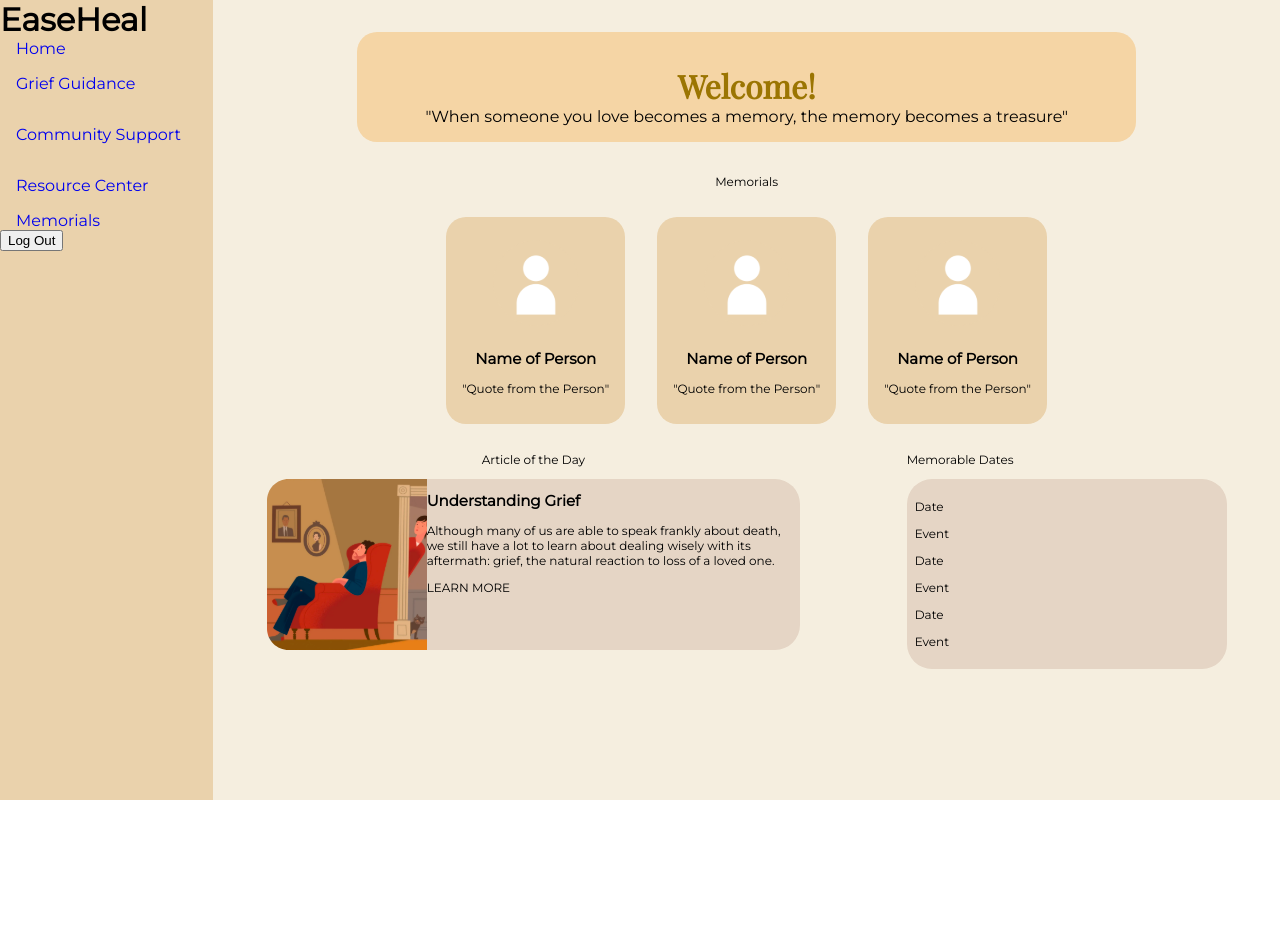
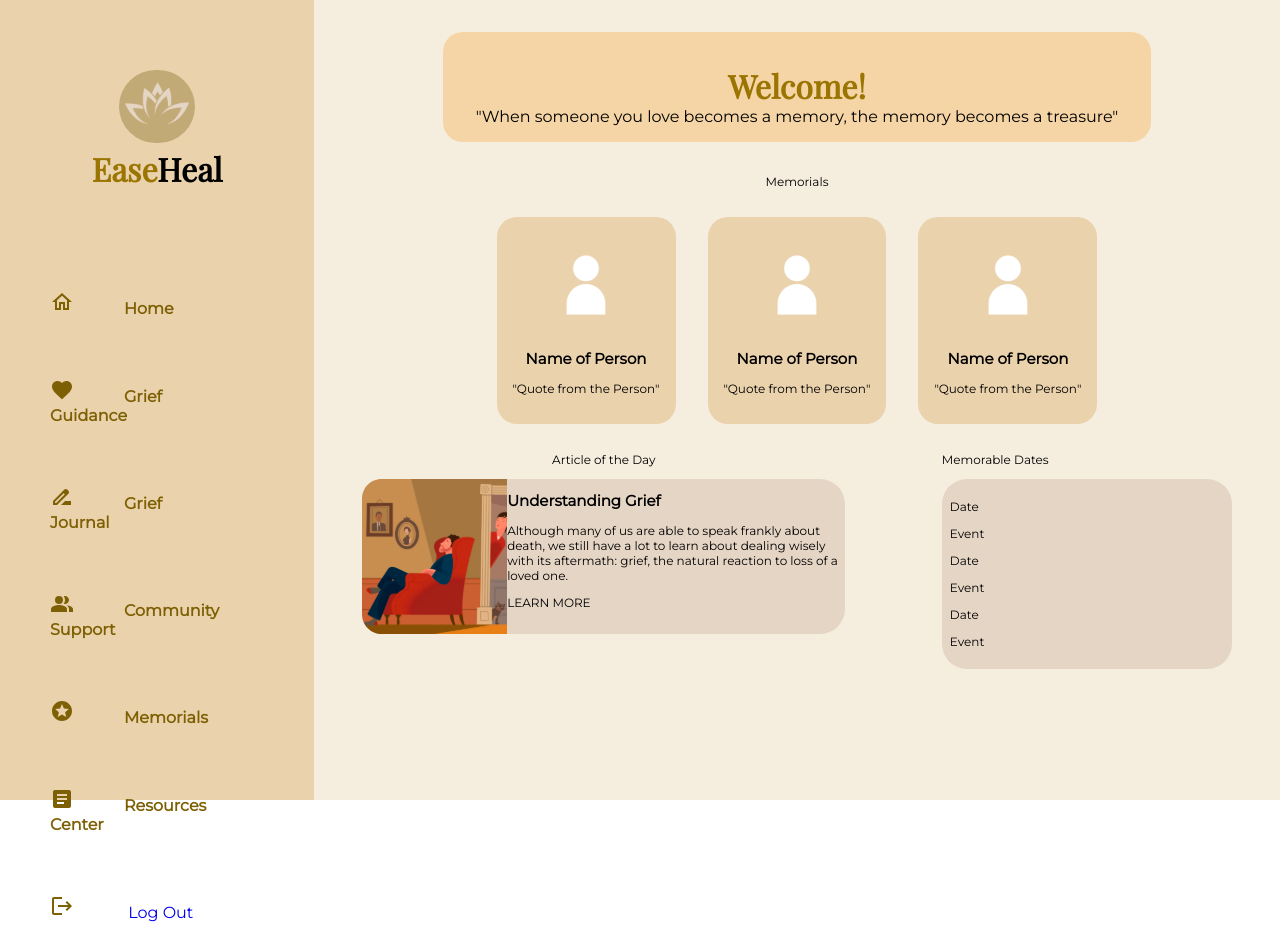
Before and after one commit to ooioiooGT/hack, a React (Create React App) app: page /Dashboard in a window 1280 px wide. Before the commit the page ends 800 px from the top, so only its background shows below. Built offline with nearby package versions, Linux system fonts and the light colour scheme; no server answers.

Commit message:
fixed css styles for nac

```diff
--- a/src/components/background.module.css
+++ b/src/components/background.module.css
@@ -27,7 +27,7 @@ body {
 .logoHeading {
   margin-top: 2rem;
   display: flex;
-  font-family: "Playfair Display", serif;
+
   font-size: 1.5rem;
   align-items: center;
   justify-content: center;
--- a/src/components/navbar/Navbar.js
+++ b/src/components/navbar/Navbar.js
@@ -36,7 +36,7 @@ function Navbar() {
             <h2>Admin</h2>
           </MenuItem>
 
-          <MenuItem component={<Link to="/Home" />} icon={<HomeOutlinedIcon />}>
+          <MenuItem component={<Link style={{ color: green[500]}} to="/Home" />} icon={<HomeOutlinedIcon />}>
             Home
           </MenuItem>
           <MenuItem component={<Link to="/Grief" />} icon={<FavoriteIcon />}>
@@ -48,6 +48,7 @@ function Navbar() {
           >
             Grief Journal
           </MenuItem>
+
           <MenuItem
             component={<Link to="/Community" />}
             icon={<PeopleAltIcon />}
--- a/src/components/navigation.js
+++ b/src/components/navigation.js
@@ -4,6 +4,15 @@ import logo from "./loginpage/logo.svg";
 import { logout } from "../api/firebase";
 import { async } from "@firebase/util";
 import { Link } from "react-router-dom";
+import HomeOutlinedIcon from "@mui/icons-material/HomeOutlined";
+import FavoriteIcon from "@mui/icons-material/Favorite";
+import DriveFileRenameOutlineIcon from "@mui/icons-material/DriveFileRenameOutline";
+import PeopleAltIcon from "@mui/icons-material/PeopleAlt";
+import StarsIcon from "@mui/icons-material/Stars";
+import ArticleIcon from "@mui/icons-material/Article";
+import MenuOutlinedIcon from "@mui/icons-material/MenuOutlined";
+import LogoutIcon from '@mui/icons-material/Logout';
+
 
 function Navigation({ body }) {
   async function handleLogout() {
@@ -15,38 +24,74 @@ function Navigation({ body }) {
   return (
     <div class={nav.overall}>
       <div class={nav.container}>
-        <div>
-          <image src={logo} alt="EaseHeal Logo" />
+        <div class={nav.logo}>
+          <img src={logo} alt="EaseHeal Logo" />
           <h1>
             <span id={nav.ease}>Ease</span>
             <span id={nav.heal}>Heal</span>
           </h1>
         </div>
+
         <div class={nav.menuItems}>
-          <Link to="/Dashboard">
+
+          <Link to="/Dashboard" >
+          <HomeOutlinedIcon  style={{ color: '7e6004' }}/>
+
             <a class={nav.item} href="#section">
               Home
             </a>
           </Link>
+          <Link to="#" >
+          <FavoriteIcon  style={{ color: '7e6004' }} />
 
             <a class={nav.item} href="#section">
               Grief Guidance
             </a>
+          </Link>
+
+          <Link to="#" >
+          <DriveFileRenameOutlineIcon  style={{ color: '7e6004' }}/>
+
+            <a class={nav.item} href="#section">
+              Grief Journal
+            </a>
+          </Link>
+
+          <Link to="#" >
+          <PeopleAltIcon  style={{ color: '7e6004' }} />
+
             <a class={nav.item} href="#section">
               Community Support
             </a>
-          <a class={nav.item} href="#section">
-            Resource Center
-          </a>
+          </Link>
+
+
+
 
           <Link to="/MemorialPage">
+          <StarsIcon  style={{ color: '7e6004' }}/>
             <a class={nav.item} href="#section">
               Memorials
             </a>
           </Link>
+
+          <Link to="#" >
+          <ArticleIcon  style={{ color: '7e6004' }}/>
+
+            <a class={nav.item} href="#section">
+              Resources Center
+            </a>
+          </Link>
+
+
+
           <Link to="/">
-            <button onClick={handleLogout}>Log Out </button>
+            <LogoutIcon style={{ color: '7e6004' }}/>
+
+            <a  style={{ color: '7e6004' }}onClick={handleLogout}> Log Out </a>
           </Link>
+
+          <image src={logo} alt="EaseHeal Logo" />
         </div>
       </div>
       <div class={nav.rightSection}>{body}</div>
--- a/src/components/navigation.module.css
+++ b/src/components/navigation.module.css
@@ -1,6 +1,6 @@
 .overall {
   display: grid;
-  grid-template-columns: 0.8fr 4fr;
+  grid-template-columns: 1.3fr 4fr;
 }
 
 .container {
@@ -12,6 +12,7 @@
 
 .menuItems {
   display: flex;
+
   flex-direction: column;
 }
 
@@ -21,9 +22,13 @@ h1 {
 
 /*nav items*/
 .item {
+
   text-decoration: none;
   padding: 1rem;
   text-align: left;
+  align-items: center;
+  color: #7e6004;
+  font-weight: bold;
 }
 
 .rightSection {
@@ -31,6 +36,28 @@ h1 {
   background-color: #f5eedf;
 }
 
+
 .menuItems a {
   text-decoration: none;
+  padding: 30px 50px;
+
+
 }
+
+.menuItems a:hover {
+  background-color: white;
+}
+
+.menuItems a:active {
+  background-color: white;
+}
+
+.logo{
+  text-align: center;
+  margin: 70px 0;
+  font-family: "Playfair Display", serif;
+}
+
+#ease {
+  color: #9b7502;
+}
```
Lines whose indentation alone changed are shown as unchanged.
